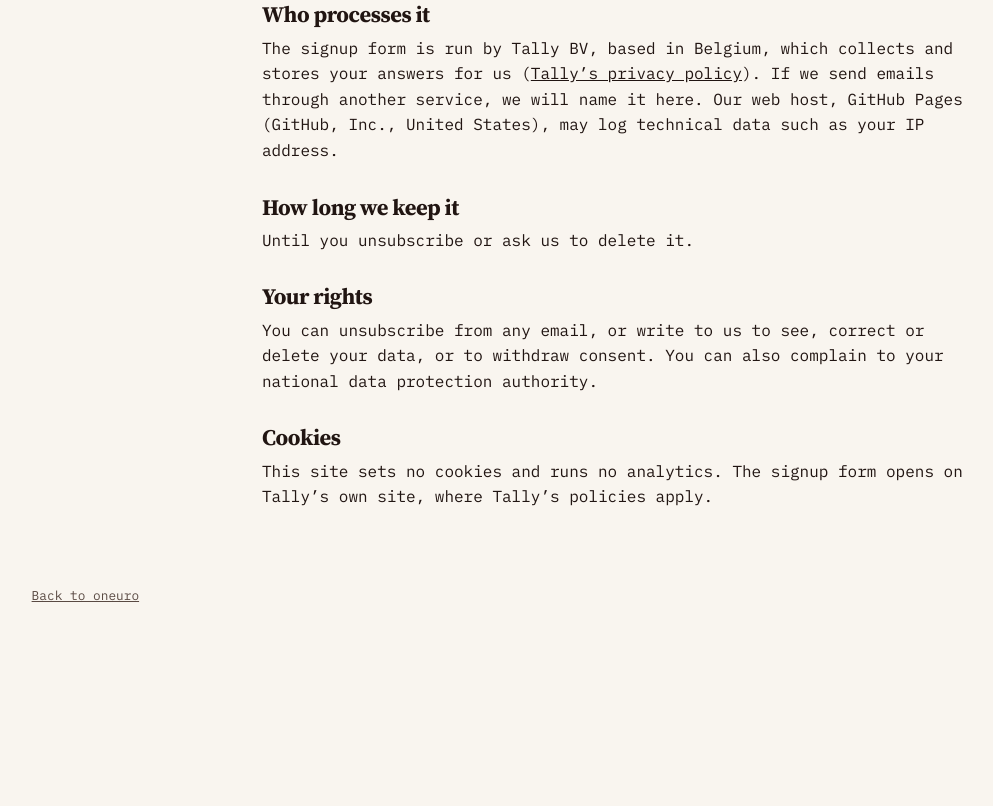
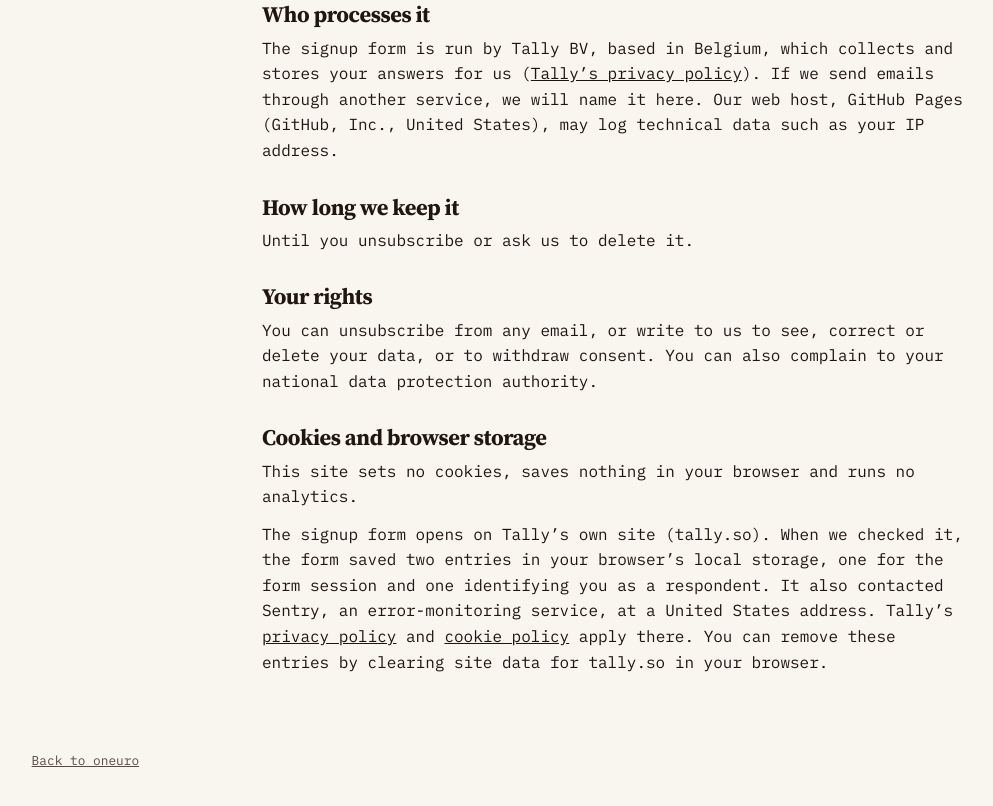
Before and after one commit to anvibe/oneuro, a plain HTML site: page privacy.html in a window 1280 px wide. Shown: the part 616-1422 px from the top of the page, without its empty margins (26-1019 px from the left). Before the commit the page ends 1262 px from the top, so only its background shows below. Drawn offline with Linux system fonts and the light colour scheme.

Commit message:
Describe the signup form's browser storage on the privacy page
Co-Authored-By: Claude Sonnet 5.5 <noreply@anthropic.com>

```diff
--- a/privacy.html
+++ b/privacy.html
@@ -34,8 +34,9 @@
     <h2>Your rights</h2>
     <p>You can unsubscribe from any email, or write to us to see, correct or delete your data, or to withdraw consent. You can also complain to your national data protection authority.</p>
 
-    <h2>Cookies</h2>
-    <p>This site sets no cookies and runs no analytics. The signup form opens on Tally’s own site, where Tally’s policies apply.</p>
+    <h2>Cookies and browser storage</h2>
+    <p>This site sets no cookies, saves nothing in your browser and runs no analytics.</p>
+    <p>The signup form opens on Tally’s own site (tally.so). When we checked it, the form saved two entries in your browser’s local storage, one for the form session and one identifying you as a respondent. It also contacted Sentry, an error-monitoring service, at a United States address. Tally’s <a href="https://tally.so/help/privacy-policy">privacy policy</a> and <a href="https://tally.so/help/cookie-policy">cookie policy</a> apply there. You can remove these entries by clearing site data for tally.so in your browser.</p>
   </main>
   <footer class="wrap"><a href="./">Back to oneuro</a></footer>
 </body>
--- a/styles.css
+++ b/styles.css
@@ -92,6 +92,7 @@ footer { display: flex; flex-wrap: wrap; justify-content: space-between; gap: 0.
 .prose { max-width: 44rem; padding-block: 3rem; }
 .prose h1 { font-size: 2.75rem; }
 .prose h2 { font-size: 1.4rem; margin: 2rem 0 0.5rem; }
+.prose p + p { margin-top: 0.75rem; }
 
 @media (max-width: 1100px) {
   .hero { grid-template-columns: 1fr; padding-top: 2rem; }
```
